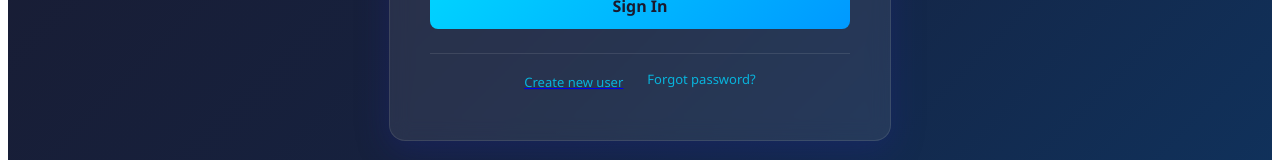
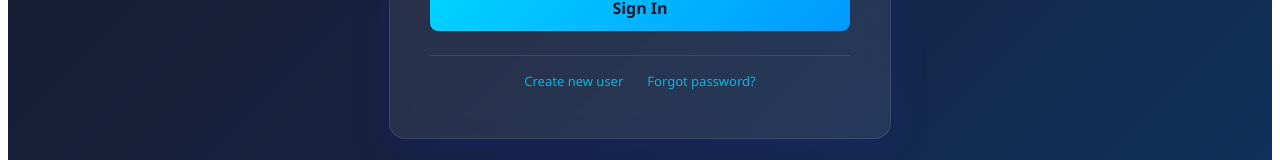
Before and after one commit to shayan22h/TournamentOrganizer, a Next.js app: page / in a window 1280 px wide. Shown: the part 518-678 px from the top of the page. Built offline with nearby package versions, Linux system fonts and the light colour scheme.

Commit message:
Fix Link component in login page
cgen-cc2d7daa750f4bf3b19141e7a1dff010

```diff
--- a/pages/index.js
+++ b/pages/index.js
@@ -165,8 +165,8 @@ export default function Login() {
             borderTop: "1px solid rgba(255, 255, 255, 0.1)",
           }}
         >
-          <Link href="/create-user">
-            <a
+          <Link
+            href="/create-user"
             style={{
               fontSize: "13px",
               color: "rgba(0, 212, 255, 0.8)",
@@ -184,7 +184,6 @@ export default function Login() {
             }}
           >
             Create new user
-            </a>
           </Link>
           <a
             href="#"
```
Lines whose indentation alone changed are shown as unchanged.
